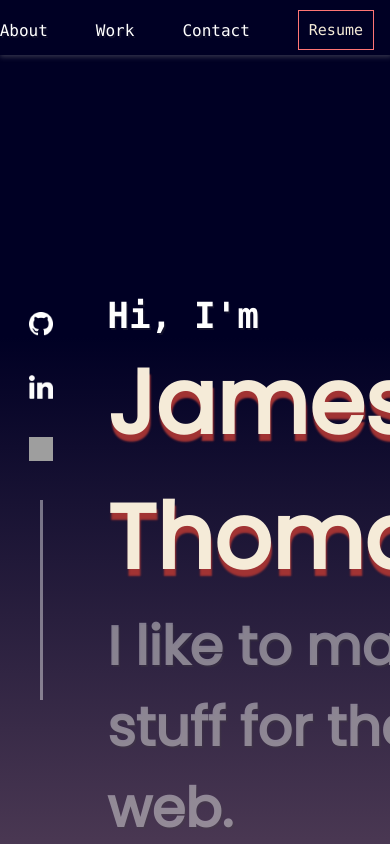
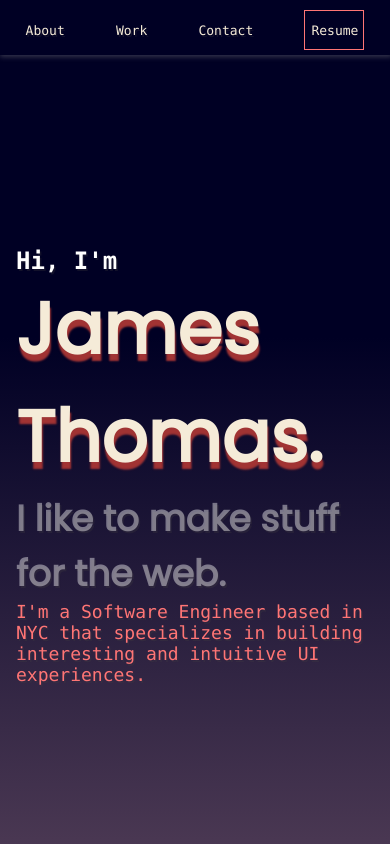
Before and after one commit to jtx007/personalWebsite, a React (Create React App) app: page / in a window 390 px wide. Built offline with nearby package versions, Linux system fonts and the light colour scheme; grey boxes are pictures that could not be loaded; a web font is replaced by a local one.

Commit message:
made some changes to handle mobile responsiveness

```diff
--- a/src/App.css
+++ b/src/App.css
@@ -3,12 +3,15 @@ html {
     margin: 0;
     padding: 0;
     overflow: hidden;
+    scroll-behavior: smooth;
+
 }
 
 * {
     margin: 0;
-    padding: 0;
     box-sizing: border-box;
+    -webkit-overflow-scrolling: touch;
+
 }
 
 
@@ -32,8 +35,8 @@ body {
 }
 
 
-#about-me-blurb {
-    margin-bottom: 8rem;
+#about-me {
+    border: 5px solid white;
 }
 
 .name {
@@ -104,6 +107,7 @@ text-shadow: 1px 7px 2px rgb(161, 51, 51);
     padding-top: 10px;
     padding-bottom: 5px;
     box-shadow: 1px 1px 5px 1px rgba(153, 153, 155, 0.342);
+    width: 100vw;
 }
 
 .shadow {
@@ -163,7 +167,7 @@ a:hover {
 
 
 .site-layout {
-    margin-top: 15rem;
+    margin-top: 12rem;
     display: grid;
     grid-row-gap: 5rem;
     grid-template-columns: repeat(3, auto);
@@ -359,20 +363,78 @@ a:hover {
 }
 
 
-/* Iphone X/XS screen sizes */
-@media screen and (max-width: 375px ) {
+@media screen and (min-width: 750px) {
+
+}
+
+@media screen and (min-width: 375px ) and (max-width: 749px ) {
     .site-layout {
+        grid-template-rows: repeat(4, auto);
         grid-row-gap: 10rem;
+        grid-template-areas:
+        "top-container"
+        "about-container"
+        "projects-container"
+        "sidebar"
+    }
+
+    .sidebar {
+        display: flex;
+        flex-flow: row wrap;
+        justify-content: space-around;
+        position: static;
+        width: 70vw;
+        margin: 0 auto;
+        top: 0;
+        bottom: 0;
+    }
+
+    .vertical {
+        border-left: 3px solid rgba(255, 255, 255, 0.411);
+        transform: rotate(90deg);
+        height: 100px;
+        left: 50%;
+    }
+
+    .greeting {
+        font-size: 24px;
+    }
+
+    .name {
+        font-size: 72px;
+    }
+
+    .tagline {
+        font-size: 36px;
+    }
+
+    .intro-blurb {
+        font-size: 18px;
     }
 
     .top-container {
-        margin-top: -5rem;
-        width: 100vw;
+        width: 90vw;
+        margin: 0 10px 0 auto;
     }
 
     .link-bar {
         justify-content: space-around;
         font-size: 13px;
+        width: 100vw;
+    }
+
+    .project {
+        flex-flow: column wrap;
+    }
+
+    .project-picture {
+        width: 73vw;
+
+        margin-bottom: 5px;
+    }
+
+    .project-description {
+        padding: 5px;
     }
 
     .button-link {
@@ -393,10 +455,19 @@ a:hover {
     }
 
     .aboutskills-container {
-        width: 100vw;
+        width: 95vw;
+        box-shadow: 6px 30px 0px 10px rgba(89, 88, 90, 0.548)
+    }
+
+    .project1shadow {
+        box-shadow: 3px -22px 0px 3px rgba(44, 87, 83, 0.548);
+    }
+
+    .project2shadow {
+        box-shadow: 10px 47px 0px 10px rgba(102, 96, 59, 0.548);
     }
 
     .projects-header {
-        width: 100vw;
+        width: 95vw;
     }
 }
--- a/src/components/AboutContainer.js
+++ b/src/components/AboutContainer.js
@@ -18,6 +18,8 @@ export default class AboutContainer extends Component {
     // }
     render () {
         return (
+
+
             < div className ="aboutskills-container">
                 <div>
                     < h2 className = "header"> About Me <span className="title-line">⎯⎯⎯⎯⎯⎯⎯</span></h2>
@@ -27,7 +29,6 @@ export default class AboutContainer extends Component {
                     <SkillsContainer/>
                 </div>
 
-
             </div>
         )
     }
--- a/src/components/FirstComponent.js
+++ b/src/components/FirstComponent.js
@@ -12,9 +12,7 @@ export default class FirstComponent extends Component {
                     <div className="intro-blurb">
                         < p > I'm a Software Engineer based in NYC that specializes in building interesting and intuitive UI experiences.</p>
                     </div>
-                    <div id="about-me-blurb">
 
-                    </div>
                 </div>
 
 
--- a/src/components/LinkBar.js
+++ b/src/components/LinkBar.js
@@ -3,12 +3,7 @@ import React, { Component } from 'react';
 
 export default class LinkBar extends Component {
 
-    scrollToAbout = (event) => {
-        console.log(event)
-        window.scrollTo({top: 100,
-            left: 100,
-            behavior: 'smooth'})
-    }
+
 
 
 
@@ -16,10 +11,10 @@ export default class LinkBar extends Component {
 
     render () {
         return (
-            <nav className={`link-bar ${this.props.shadowClass ? "shadow": null}`}>
-                <p onClick={this.scrollToAbout} className="nav-link">About</p>
-                <p className="nav-link">Work</p>
-                <p className="nav-link">Contact</p>
+            <nav className="link-bar">
+                <a href="#about-me" className="nav-link">About</a>
+                <a href="#all-projects" className="nav-link">Work</a>
+                <a href="mailto:jamesjacobthomas7@gmail.com" className="nav-link">Contact</a>
 
                 <button className="button-link"><a href="https://drive.google.com/file/d/1iJhAWA2dwN9QEV8WNMiKsUxuuS07_1n3/view">Resume</a></button>
             </nav>
```
